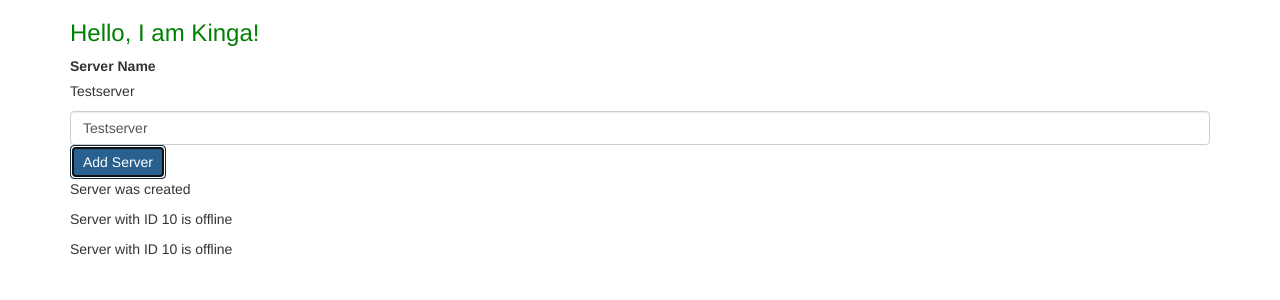
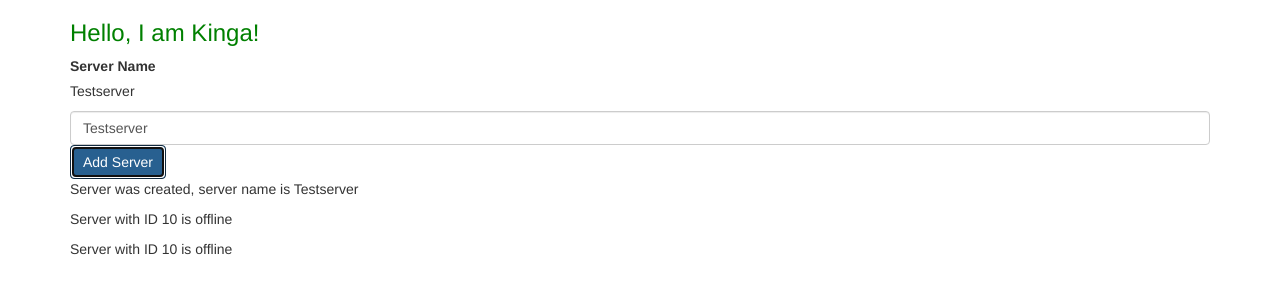
Before and after one commit to kingastanek/angular-app, an Angular app: page / in a window 1280 px wide. Both pictures are taken after a click on the button "Add Server". Shown: the top 300 px of the page. Built offline with nearby package versions, Linux system fonts and the light colour scheme.

Commit message:
Using ngIf to Output Data Conditionally

```diff
--- a/src/app/servers/servers.component.html
+++ b/src/app/servers/servers.component.html
@@ -16,6 +16,7 @@
 >Add Server</button>
 <!-- <p>{{ allowNewServer }}</p>
 <p [innerText]="allowNewServer"></p> -->
-<p>{{ serverCreationStatus }}</p>
+<!-- <p>{{ serverCreationStatus }}</p> -->
+<p *ngIf="serverCreated">Server was created, server name is {{ serverName }}</p>
 <app-server></app-server>
 <app-server></app-server>
--- a/src/app/servers/servers.component.ts
+++ b/src/app/servers/servers.component.ts
@@ -11,6 +11,7 @@
   allowNewServer = false;
   serverCreationStatus = 'No server was created!';
   serverName = 'Testserver';
+  serverCreated = false;
 
   constructor() {
     setTimeout(() => {
@@ -22,7 +23,8 @@
   }
 
   onCreateServer() {
-    this.serverCreationStatus = 'Server was created';
+    this.serverCreated = true;
+    this.serverCreationStatus = 'Server was created! Name is ' + this.serverName;
   }
 
   onUpdateServerName(event: Event) {
```
